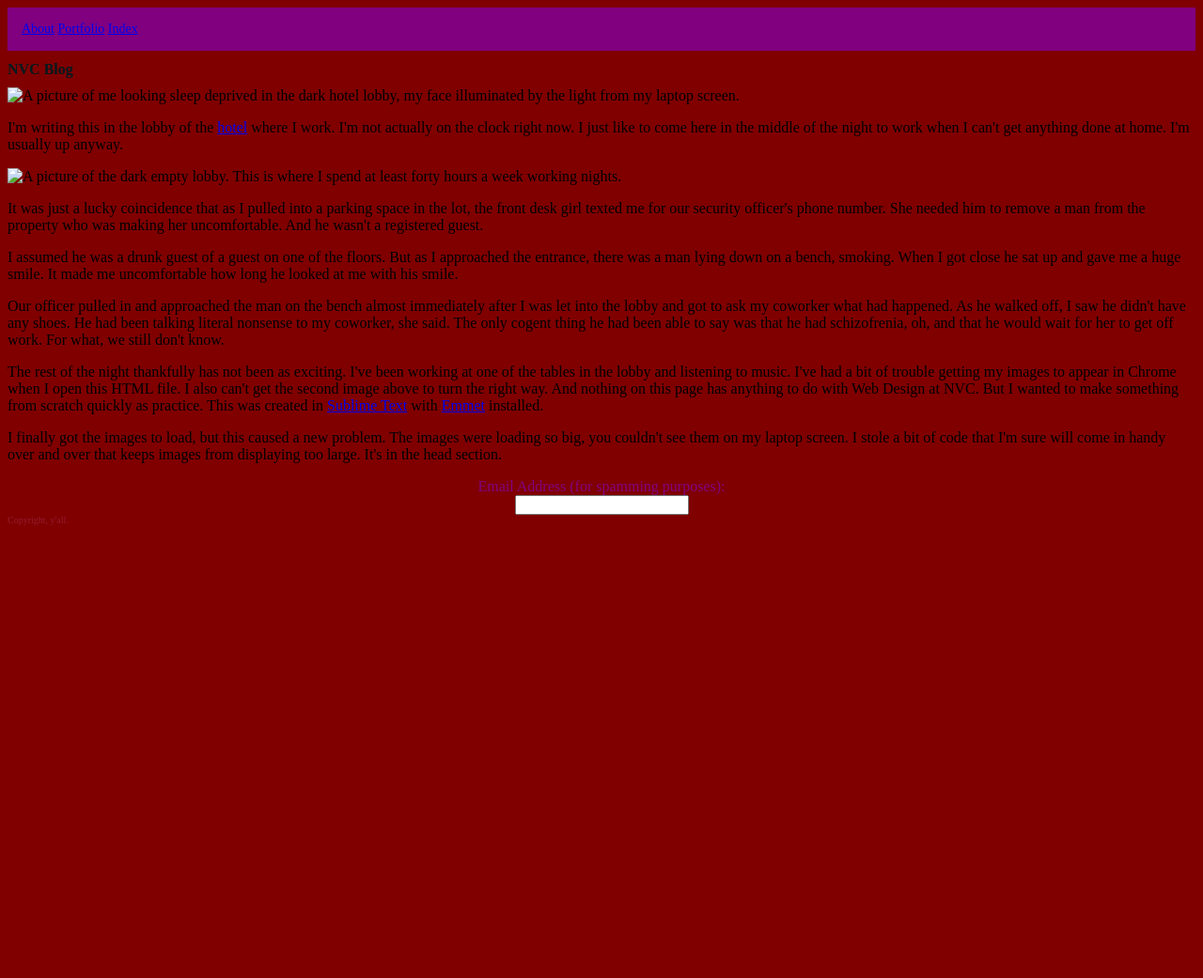
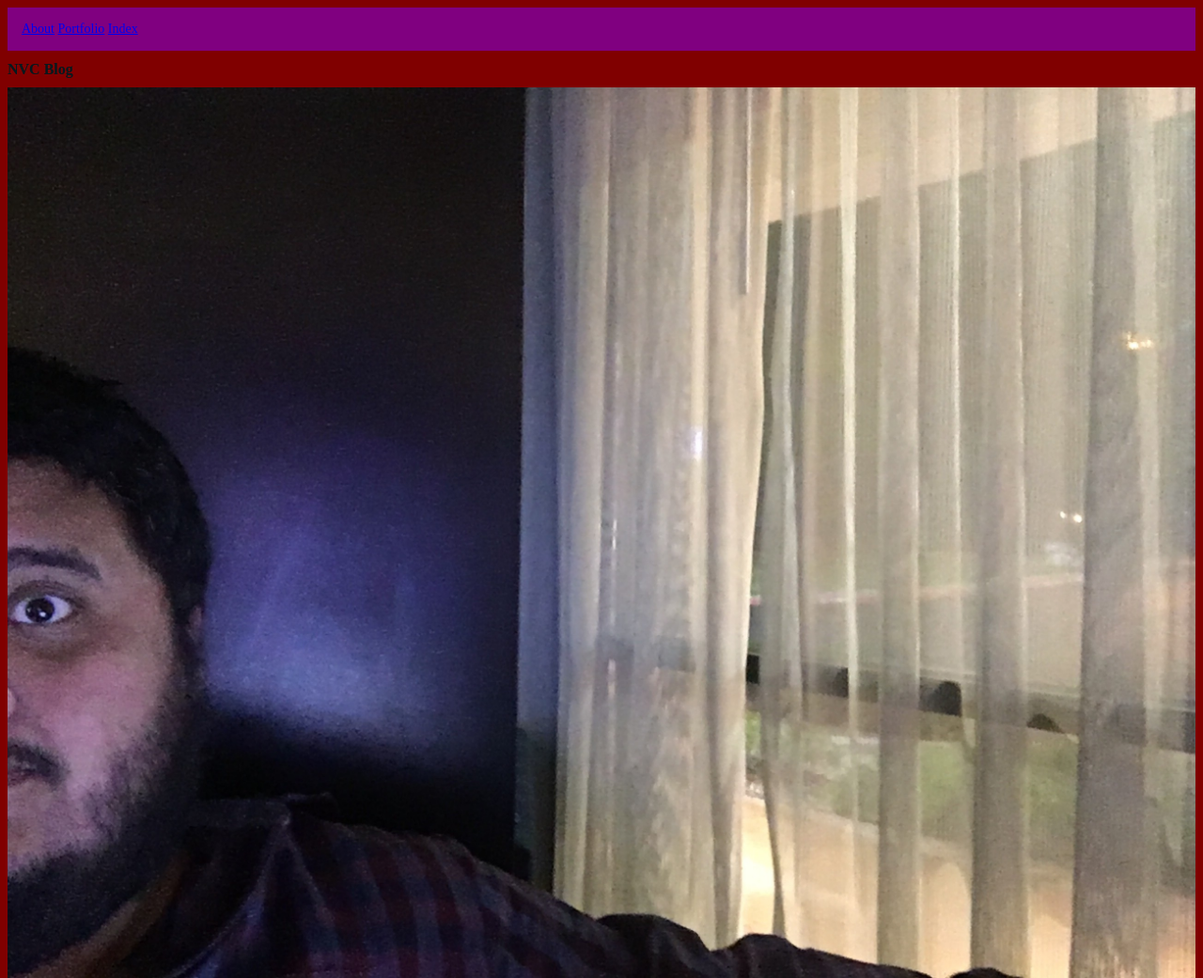
Before and after one commit to albertorramirez/NVC-Blog, a plain HTML site: page index.html in a window 1280 px wide. Shown: the top 1041 px of the page at 94% size. Before the commit the page ends 800 px from the top, so only its background shows below. Drawn offline with Linux system fonts and the light colour scheme; files that its build step writes are made by us from their sources.

Commit message:
updated source folders

```diff
--- a/index.html
+++ b/index.html
@@ -3,7 +3,7 @@
 <head>
 	<meta charset="UTF-8">
 	<title>Northwest Vista College, Web Design 1,SEO stuff</title>
-	<link rel="stylesheet" type="text/css" href="styles.css">
+	<link rel="stylesheet" type="text/css" href="styles/styles.css">
 
 </head>
 
@@ -20,9 +20,9 @@
 
 		<h1>NVC Blog</h1>
 	<section>
-	<img src="IMG_3194.jpg" alt="A picture of me looking sleep deprived in the dark hotel lobby, my face illuminated by the light from my laptop screen.">
+	<img src="images/IMG_3194.jpg" alt="A picture of me looking sleep deprived in the dark hotel lobby, my face illuminated by the light from my laptop screen.">
 	<p>I'm writing this in the lobby of the <a href="https://www.marriott.com/hotels/travel/satcn-courtyard-san-antonio-north-stone-oak-at-legacy/"> hotel</a> where I work. I'm not actually on the clock right now. I just like to come here in the middle of the night to work when I can't get anything done at home. I'm usually up anyway.</p>
-	<img src="IMG_3195.jpg" alt="A picture of the dark empty lobby. This is where I spend at least forty hours a week working nights.">
+	<img src="images/IMG_3195.jpg" alt="A picture of the dark empty lobby. This is where I spend at least forty hours a week working nights.">
 	<p>It was just a lucky coincidence that as I pulled into a parking space in the lot, the front desk girl texted me for our security officer's phone number. She needed him to remove a man from the property who was making her uncomfortable. And he wasn't a registered guest.</p>
 	<p>I assumed he was a drunk guest of a guest on one of the floors. But as I approached the entrance, there was a man lying down on a bench, smoking. When I got close he sat up and gave me a huge smile. It made me uncomfortable how long he looked at me with his smile.</p>
 	<p>Our officer pulled in and approached the man on the bench almost immediately after I was let into the lobby and got to ask my coworker what had happened. As he walked off, I saw he didn't have any shoes. He had been talking literal nonsense to my coworker, she said. The only cogent thing he had been able to say was that he had schizofrenia, oh, and that he would wait for her to get off work. For what, we still don't know.</p>
```
